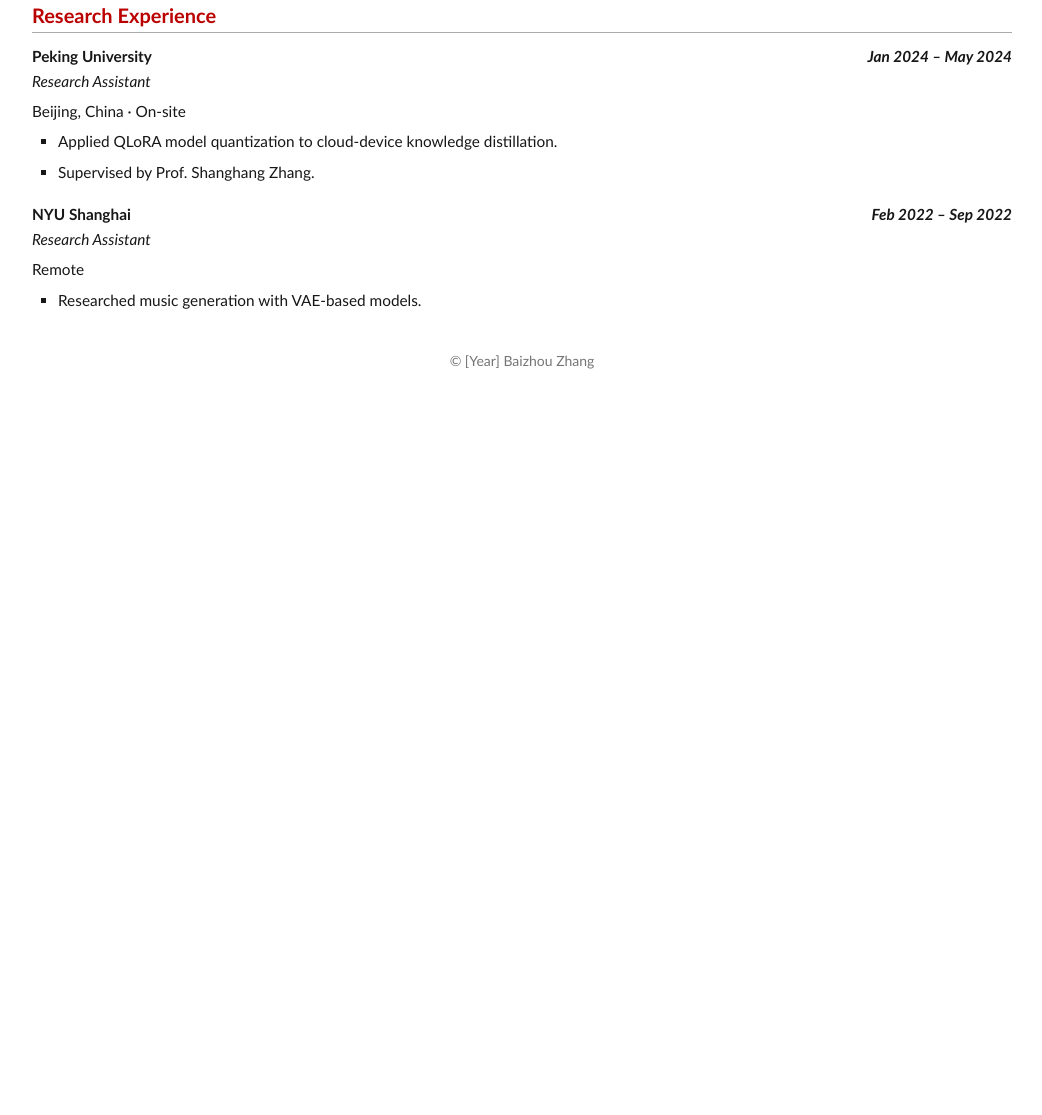
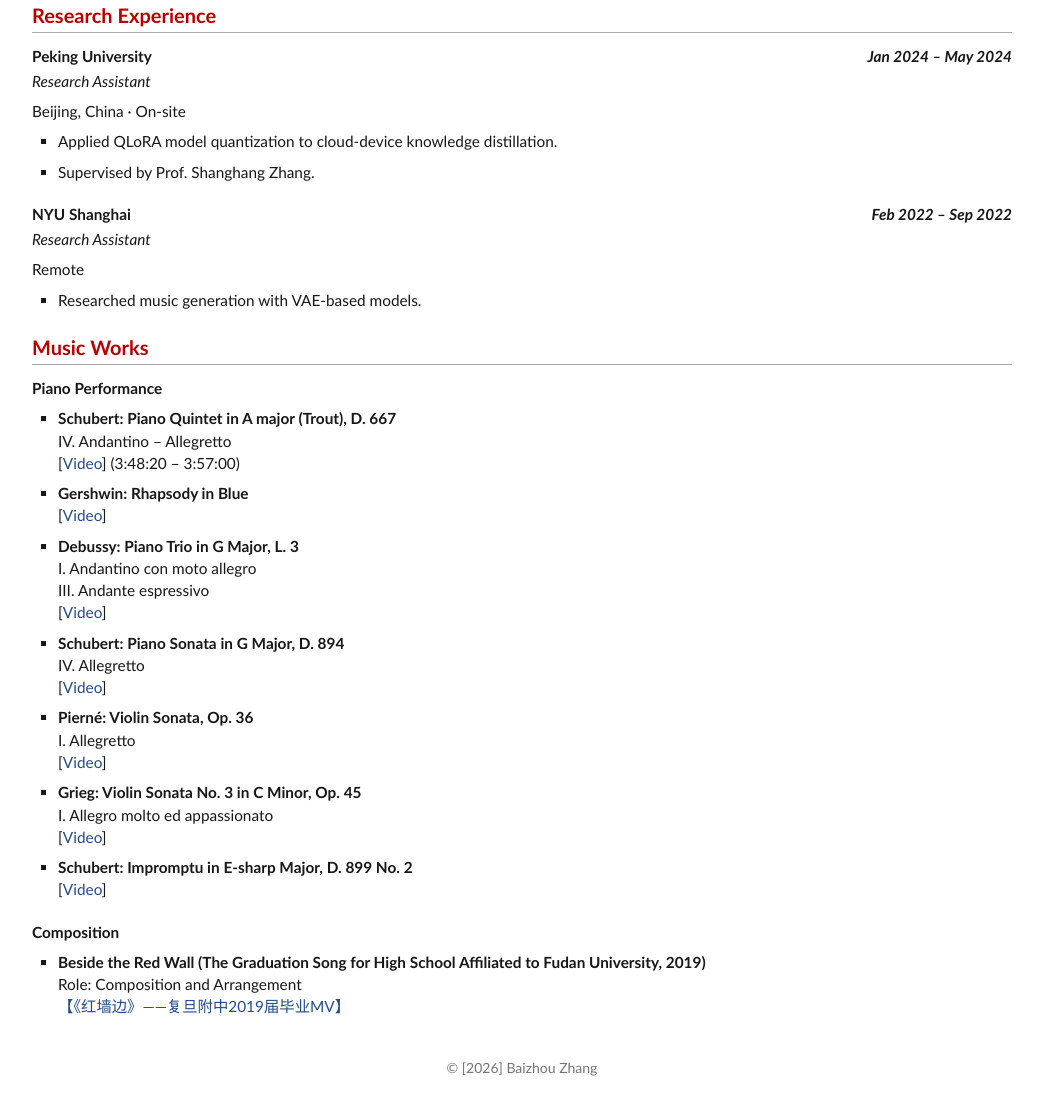
Before and after one commit to Fridge003/Fridge003.github.io, a plain HTML site: page index.html in a window 1280 px wide. Shown: the part 2628-3743 px from the top of the page, without its empty margins (118-1160 px from the left). Before the commit the page ends 3049 px from the top, so only its background shows below. Drawn offline with Linux system fonts and the light colour scheme.

Commit message:
Add music performances and composition

```diff
--- a/index.html
+++ b/index.html
@@ -212,7 +212,60 @@
         </ul>
       </article>
     </section>
+
+    <section aria-labelledby="music-heading">
+      <h2 id="music-heading">Music Works</h2>
+      <section class="entry" aria-labelledby="piano-recordings-heading">
+        <h3 id="piano-recordings-heading">Piano Performance</h3>
+        <ul>
+          <li>
+            <strong>Schubert: Piano Quintet in A major (Trout), D. 667</strong><br>
+            IV. Andantino – Allegretto<br>
+            [<a href="https://vimeo.com/1085495070">Video</a>] (3:48:20 – 3:57:00)
+          </li>
+          <li>
+            <strong>Gershwin: Rhapsody in Blue</strong><br>
+            [<a href="https://www.bilibili.com/video/BV1ds421T7HS/?spm_id_from=333.788.videopod.episodes&amp;vd_source=86e52b38bb9ea833d051028b20ed2e2b&amp;p=6">Video</a>]
+          </li>
+          <li>
+            <strong>Debussy: Piano Trio in G Major, L. 3</strong><br>
+            I. Andantino con moto allegro<br>
+            III. Andante espressivo<br>
+            [<a href="https://www.bilibili.com/video/BV1ds421T7HS/?spm_id_from=333.788.videopod.episodes&amp;vd_source=86e52b38bb9ea833d051028b20ed2e2b&amp;p=6">Video</a>]
+          </li>
+          <li>
+            <strong>Schubert: Piano Sonata in G Major, D. 894</strong><br>
+            IV. Allegretto<br>
+            [<a href="https://www.bilibili.com/video/BV145411S7WD/?spm_id_from=333.788.videopod.episodes&amp;vd_source=86e52b38bb9ea833d051028b20ed2e2b&amp;p=17">Video</a>]
+          </li>
+          <li>
+            <strong>Pierné: Violin Sonata, Op. 36</strong><br>
+            I. Allegretto<br>
+            [<a href="https://www.bilibili.com/video/BV1RZ4y1972Z/?spm_id_from=333.788.videopod.episodes&amp;vd_source=86e52b38bb9ea833d051028b20ed2e2b&amp;p=15">Video</a>]
+          </li>
+          <li>
+            <strong>Grieg: Violin Sonata No. 3 in C Minor, Op. 45</strong><br>
+            I. Allegro molto ed appassionato<br>
+            [<a href="https://www.bilibili.com/video/BV1mv41147e2/?spm_id_from=333.788.videopod.episodes&amp;vd_source=86e52b38bb9ea833d051028b20ed2e2b&amp;p=7">Video</a>]
+          </li>
+          <li>
+            <strong>Schubert: Impromptu in E-sharp Major, D. 899 No. 2</strong><br>
+            [<a href="https://www.bilibili.com/video/BV19e411p7qs/?spm_id_from=333.788.videopod.episodes&amp;vd_source=86e52b38bb9ea833d051028b20ed2e2b&amp;p=3">Video</a>]
+          </li>
+        </ul>
+      </section>
+      <section class="entry" aria-labelledby="composition-heading">
+        <h3 id="composition-heading">Composition</h3>
+        <ul>
+          <li>
+            <strong>Beside the Red Wall (The Graduation Song for High School Affiliated to Fudan University, 2019)</strong><br>
+            Role: Composition and Arrangement<br>
+            <a href="https://www.bilibili.com/video/BV1F441137xJ/?share_source=copy_web&amp;vd_source=3892ae2ec7da52a6ee84ffb8aeedab9c">【《红墙边》——复旦附中2019届毕业MV】</a>
+          </li>
+        </ul>
+      </section>
+    </section>
   </main>
-  <footer><p>© [Year] Baizhou Zhang</p></footer>
+  <footer><p>© [2026] Baizhou Zhang</p></footer>
 </body>
 </html>
```
